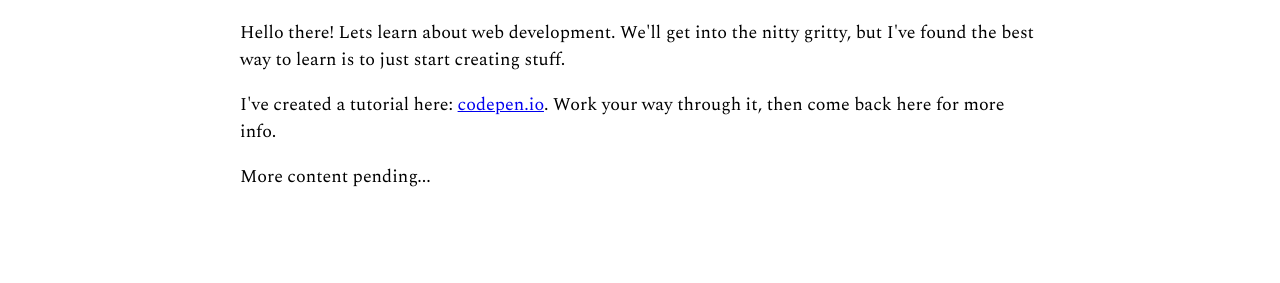
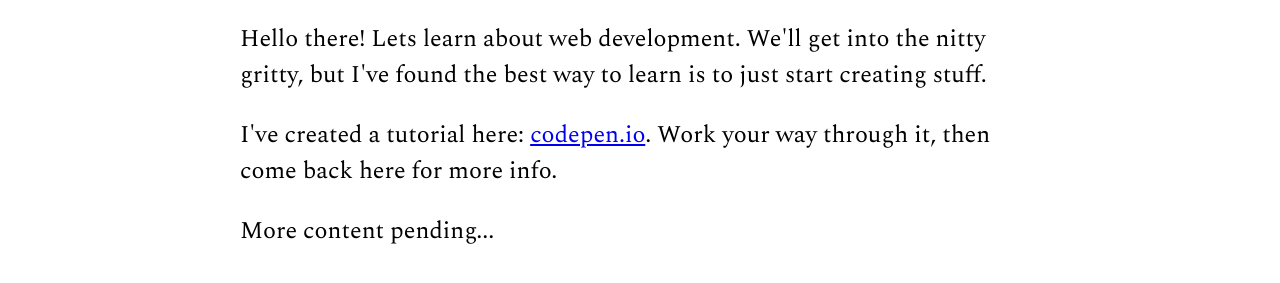
Before and after one commit to hyrumwhite/portfolio, a plain HTML site: page public/pages/webdevtutorial.html in a window 1280 px wide. Shown: the part 161-444 px from the top of the page. Drawn offline with nearby package versions, Linux system fonts and the light colour scheme.

Commit message:
font size increase

```diff
--- a/public/pages/webdevtutorial.html
+++ b/public/pages/webdevtutorial.html
@@ -24,7 +24,7 @@
 				font-family: var(--base-font);
 			}
 			p {
-				font-size: 1.125rem;
+				font-size: 1.5rem;
 			}
 			a {
 				text-decoration: underline;
```
